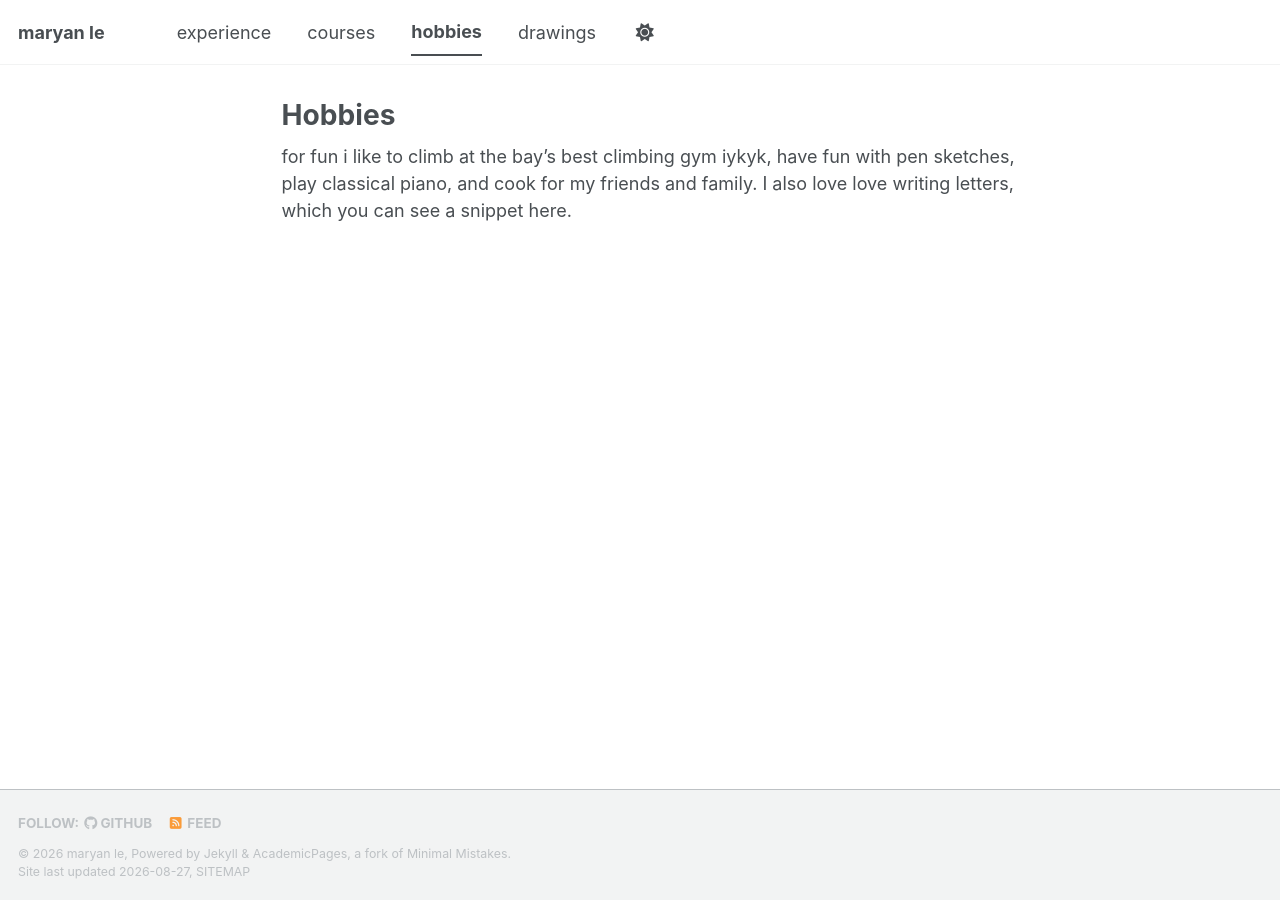
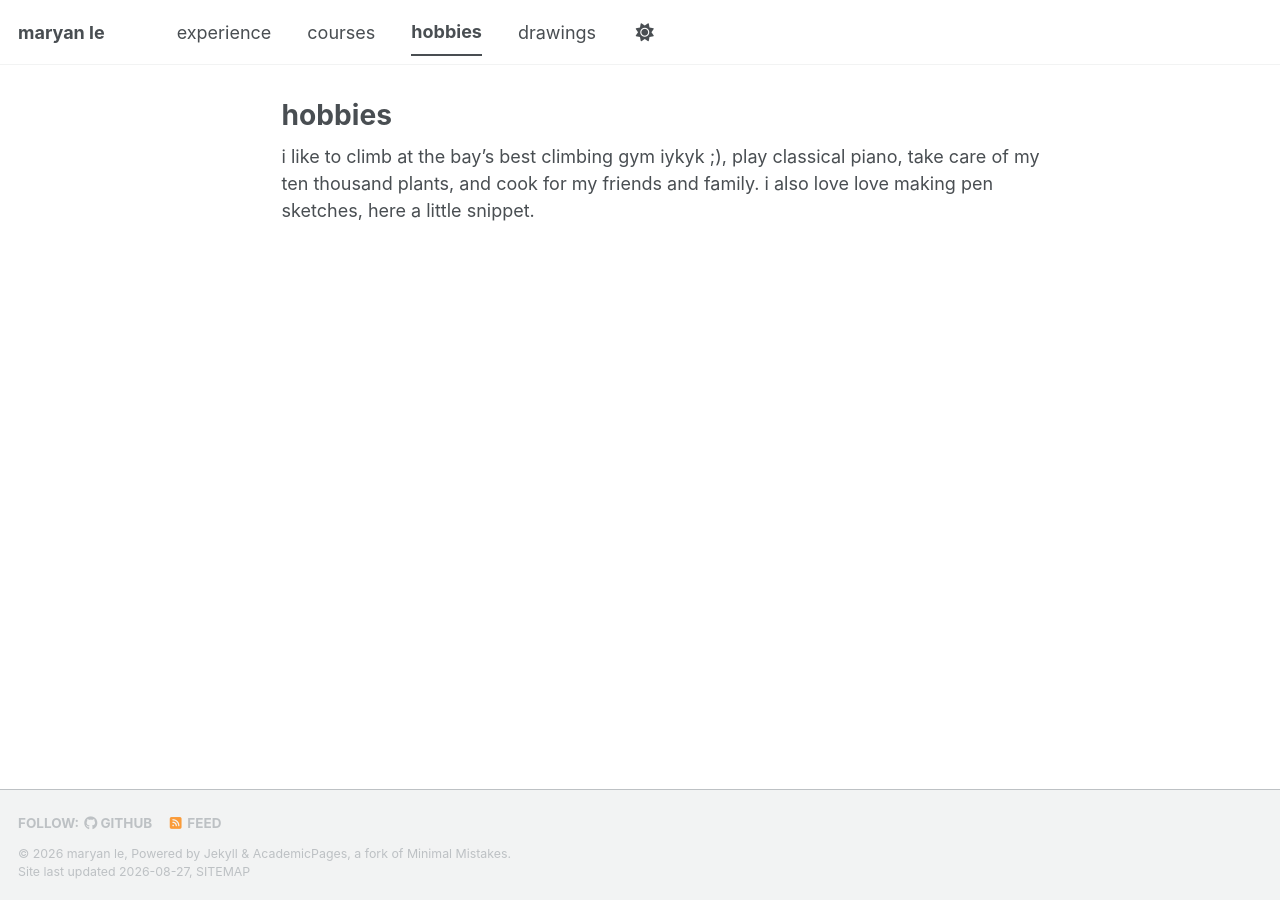
Before and after one commit to lemaryan/lemaryan.github.io, a Jekyll site: the page built from _pages/hobbies.md, in a window 1280 px wide. Built offline with Jekyll 4.4.1, drawn with Linux system fonts in a browser that asks for light colours; a style sheet for code colours, icons or effects is not loaded.

Commit message:
Update hobbies.md

```diff
--- a/_pages/hobbies.md
+++ b/_pages/hobbies.md
@@ -1,8 +1,7 @@
 ---
-title: "Hobbies"
+title: "hobbies"
 permalink: /hobbies/
 author_profile: false
 ---
 
-for fun i like to climb at the bay's best climbing gym iykyk, have fun with pen sketches, play classical piano, and cook for my friends and family.
-I also love love writing letters, which you can see a snippet here.
+i like to climb at the bay's best climbing gym iykyk ;), play classical piano, take care of my ten thousand plants, and cook for my friends and family. i also love love making pen sketches, here a little snippet.
```
